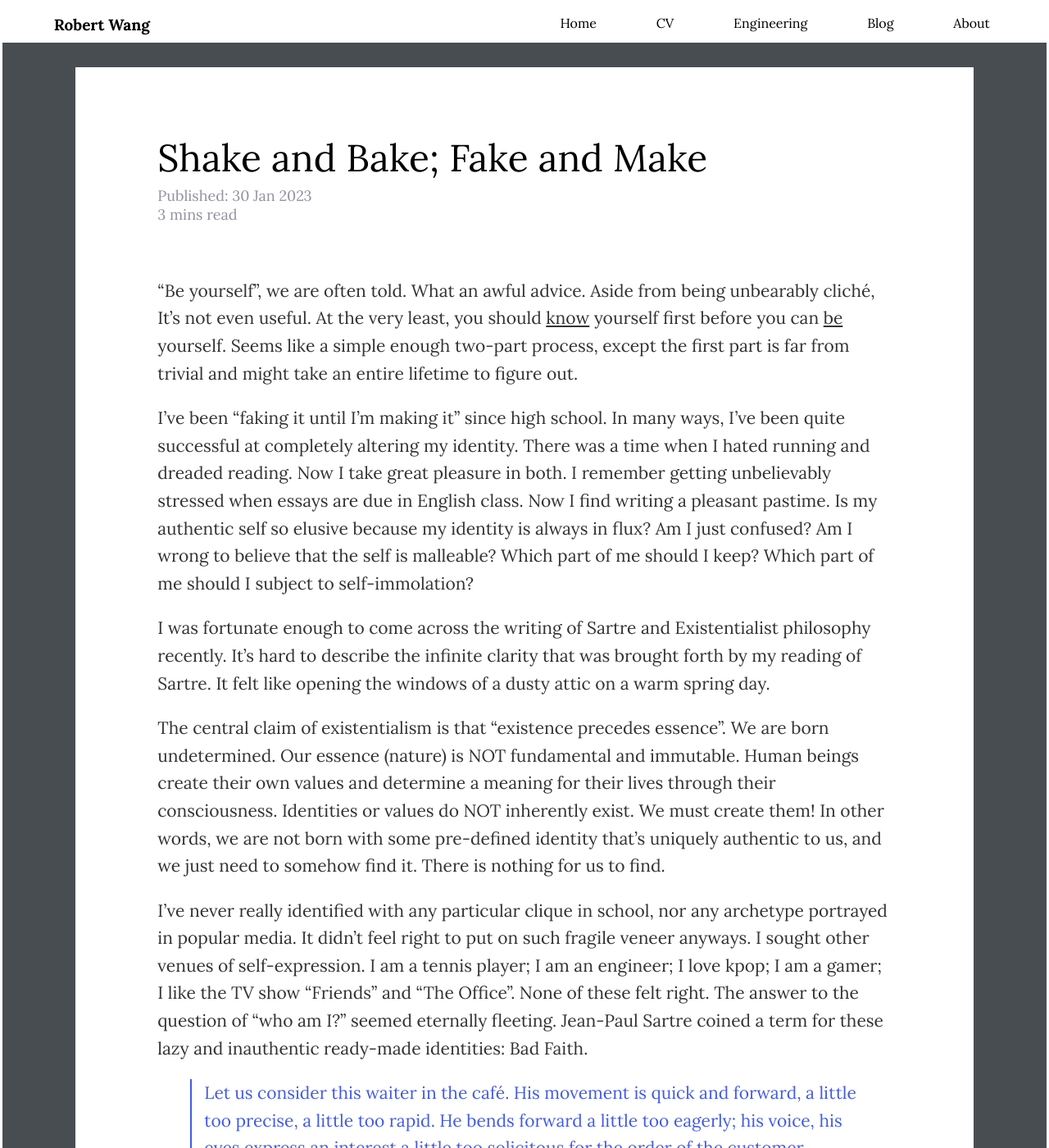
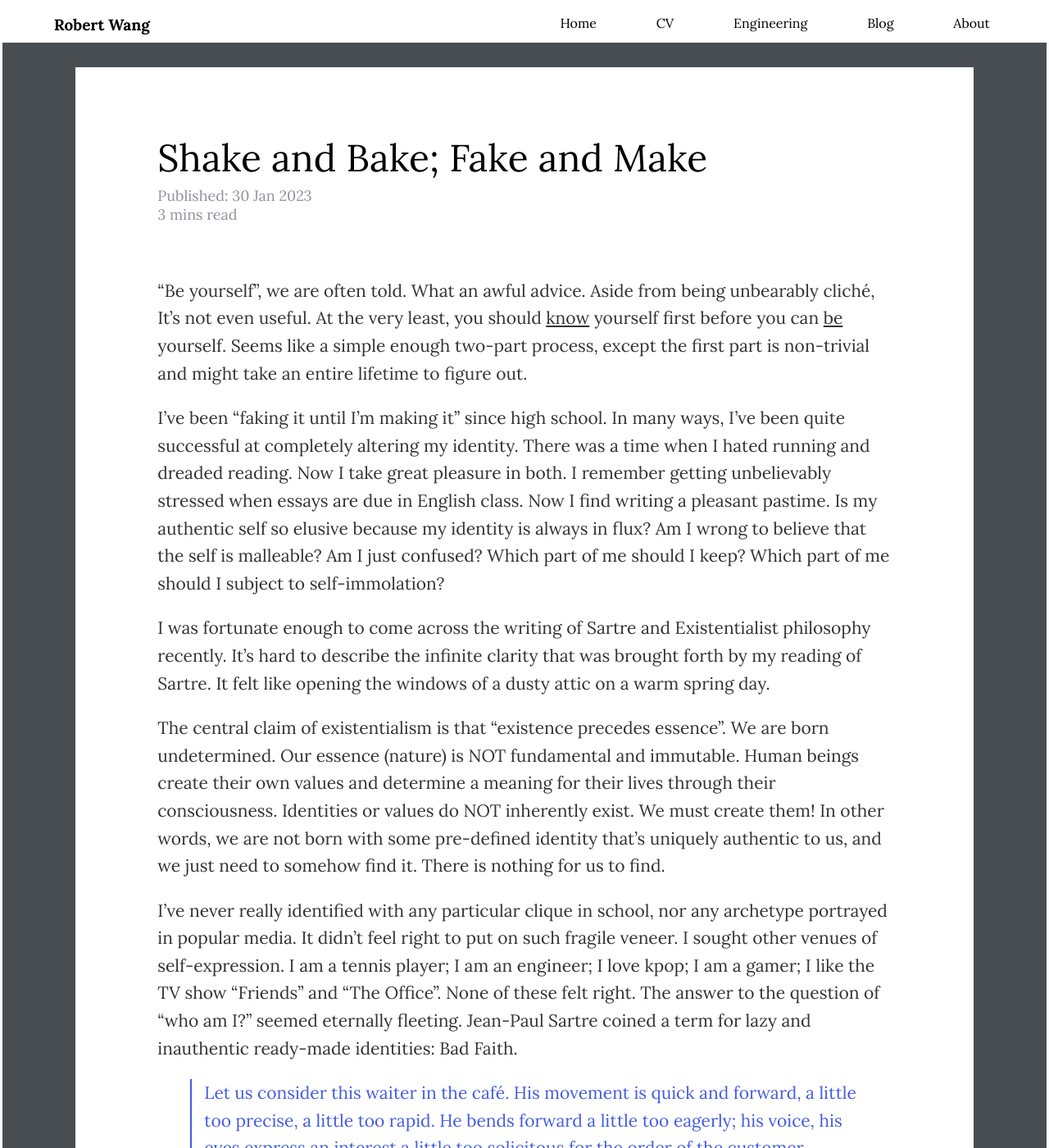
Before and after one commit to wcfrobert/wcfrobert.github.io, a Jekyll site: the page built from _posts/2023-01-30-shakeandbake.md, in a window 1280 px wide and 1400 px high. Shown: the whole window at 82% size. Built offline with Jekyll 4.4.1, drawn with Linux system fonts in a browser that asks for light colours; comment, search, counter and statistics services are not loaded; some of the changed text lies outside the part shown.

```diff
--- a/_posts/2023-01-30-shakeandbake.md
+++ b/_posts/2023-01-30-shakeandbake.md
@@ -8,16 +8,16 @@ date: 2023-01-30
 tags: thoughts
 ---
 
-"Be yourself", we are often told. What an awful advice. Aside from being unbearably cliché, It's not even useful. At the very least, you should <u>know</u> yourself first before you can <u>be</u> yourself. Seems like a simple enough two-part process, except the first part is far from trivial and might take an entire lifetime to figure out.
+"Be yourself", we are often told. What an awful advice. Aside from being unbearably cliché, It's not even useful. At the very least, you should <u>know</u> yourself first before you can <u>be</u> yourself. Seems like a simple enough two-part process, except the first part is non-trivial and might take an entire lifetime to figure out.
 
-I've been "faking it until I'm making it" since high school. In many ways, I've been quite successful at completely altering my identity. There was a time when I hated running and dreaded reading. Now I take great pleasure in both. I remember getting unbelievably stressed when essays are due in English class. Now I find writing a pleasant pastime. Is my authentic self so elusive because my identity is always in flux? Am I just confused? Am I wrong to believe that the self is malleable? Which part of me should I keep? Which part of me should I subject to self-immolation?
+I've been "faking it until I'm making it" since high school. In many ways, I've been quite successful at completely altering my identity. There was a time when I hated running and dreaded reading. Now I take great pleasure in both. I remember getting unbelievably stressed when essays are due in English class. Now I find writing a pleasant pastime. Is my authentic self so elusive because my identity is always in flux? Am I wrong to believe that the self is malleable? Am I just confused? Which part of me should I keep? Which part of me should I subject to self-immolation?
 
 I was fortunate enough to come across the writing of Sartre and Existentialist philosophy recently. It's hard to describe the infinite clarity that was brought forth by my reading of Sartre. It felt like opening the windows of a dusty attic on a warm spring day.
 
 The central claim of existentialism is that "existence precedes essence". We are born undetermined. Our essence (nature) is NOT fundamental and immutable. Human beings create their own values and determine a meaning for their lives through their consciousness. Identities or values do NOT inherently exist. We must create them! In other words, we are not born with some pre-defined identity that's uniquely authentic to us, and we just need to somehow find it. There is nothing for us to find.
 
-I've never really identified with any particular clique in school, nor any archetype portrayed in popular media. It didn't feel right to put on such fragile veneer anyways. I sought other venues of self-expression. I am a tennis player; I am an engineer; I love kpop; I am a gamer; I like the TV show "Friends" and "The Office". None of these felt right. The answer to the question of "who am I?" seemed eternally fleeting. Jean-Paul Sartre coined a term for these lazy and inauthentic ready-made identities: Bad Faith.
+I've never really identified with any particular clique in school, nor any archetype portrayed in popular media. It didn't feel right to put on such fragile veneer. I sought other venues of self-expression. I am a tennis player; I am an engineer; I love kpop; I am a gamer; I like the TV show "Friends" and "The Office". None of these felt right. The answer to the question of "who am I?" seemed eternally fleeting. Jean-Paul Sartre coined a term for lazy and inauthentic ready-made identities: Bad Faith.
 
 > Let us consider this waiter in the café. His movement is quick and forward, a little too precise, a little too rapid. He bends forward a little too eagerly; his voice, his eyes express an interest a little too solicitous for the order of the customer. Finally there he returns, trying to imitate in his walk the inflexible stiffness of some kind of automaton while carrying his tray with the recklessness of a tight-rope-walker by putting it in a perpetually unstable, perpetually broken equilibrium which he perpetually re-establishes by a light movement of the arm and hand. All his behavior seems to us a game. He applies himself to changing his movements as if they were mechanisms, the one regulating the other; his gestures and even his voice seems to be mechanisms; he gives himself the quickness and pitiless rapidity of things. He is playing, he is amusing himself. But what is he playing? We need not watch long before we can explain it: he is playing at *being* a waiter in a café. There is nothing there to surprise us. - Jean-Paul Sartre in "Being and Nothingness"
 
-“I am what I am not; I am not what I am”. The idea Sartre is trying to convey in his wordplay is that we are made of both facticity (facts about ourselves; what we are) and transcendence (our potential; what we are not yet). From an existentialist point of view, we should “create ourselves”, a continuous process that only ends when we become pure facticities. In other words, maybe the only time we can truly "be ourselves" is when we are dead.
+“I am what I am not; I am not what I am”. The idea Sartre is trying to convey in this wordplay is that we are made of both facticity (facts about ourselves; what we are) and transcendence (our potential; what we are not yet). Maybe from an existentialist point of view, we should “create ourselves”, a continuous process that only ends when we become pure facticities. In other words, maybe the only time we can truly "be ourselves" is when we are dead.
--- a/index.html
+++ b/index.html
@@ -56,7 +56,7 @@
     <!-- JUMBOTRON -->
     <section class="jumbotron">
       <img src="assets/img/profile-pic.jpg" alt="Avatar" class="avatar">
-      <h1>Hi👋 My name is Robert</h1>
+      <h1>👋Hi, My name is Robert</h1>
       <p>Welcome to my personal website.</p>
       <p>Lousy writer; Okay Programmer; Alright Engineer; Expert Tinkerer</p>
 
@@ -288,6 +288,8 @@
 
           <div class="active-tab">
             <div class="project-title"></div>
+            <img src="https://raw.githubusercontent.com/wcfrobert/fapp/master/docs/logo.png" alt="logo" style="max-width:40%;">
+            <br>
             <img src="assets/img/fapp.gif" alt="animated-gif" style="max-width:100%;">
             <p>
               fapp, pronounced "F - app", stands for Frame Analysis Program in Python. It is a lightweight and easy-to-use Python implementation of the Finite Element Method (FEM). Perform first-order elastic analyses of any 3-D frame structure and visualize results with a fully interactive web browser interface.
```
Also changed, not shown: _drafts/2023-02-17-chatGPT.md (deleted, +0 -34 lines), _posts/2023-01-12-romanticism.md (+3 -3 lines), _posts/2023-01-23-intelligence.md (+2 -2 lines), _posts/2023-01-30-authenticity.md (+3 -3 lines), _posts/2023-02-07-turkeysyria.md (+8 -8 lines), _posts/2023-02-18-chatGPT.md (added, +33 -0 lines).
